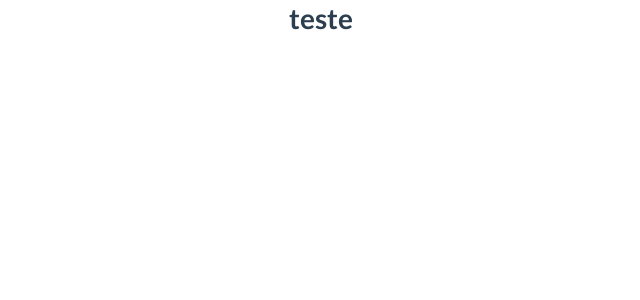
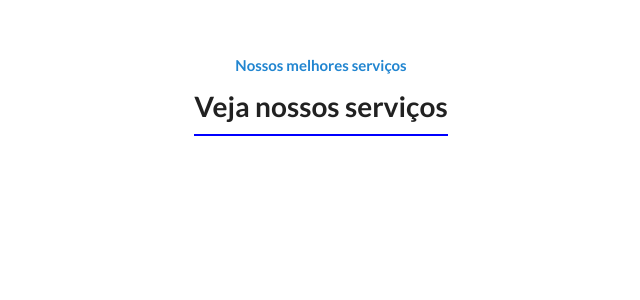
Before and after one commit to MatheusRyuki/ChinWu, a Vue app: page /About in a window 1280 px wide. Shown: the top 300 px of the page, without its empty margins (319-959 px from the left). Built offline with nearby package versions, Linux system fonts and the light colour scheme.

Commit message:
Finalizado Cabeçalho

```diff
--- /dev/null
+++ b/src/components/About/Header.vue
@@ -0,0 +1,29 @@
+<template>
+  <div class="ui container">
+    <h4 class="ui header blue">{{melhores}}</h4>
+    <h1 class="ui header"> <div class="teste"></div> {{veja}}</h1>
+  </div>
+</template>
+
+<script>
+export default {
+  data() {
+    return {
+      melhores: 'Nossos melhores serviços',
+      veja: 'Veja nossos serviços'
+    }
+  }
+}
+</script>
+
+<style lang="css" scoped>
+h4.ui.header {
+  margin-top: 5%;
+}
+h1.ui.header {
+  margin-top: -1%;
+   border-bottom: 2px solid blue;
+display: inline-block;
+line-height: 2;
+}
+</style>
--- a/src/views/About.vue
+++ b/src/views/About.vue
@@ -1,11 +1,17 @@
 <template>
   <div>
-    <h1>teste</h1>
+    <app-header></app-header>
   </div>
 </template>
 
 <script>
-export default {};
+import Header from '@/components/About/Header.vue';
+
+export default {
+  components: {
+    appHeader: Header,
+  },
+};
 </script>
 
 <style scoped>
```
